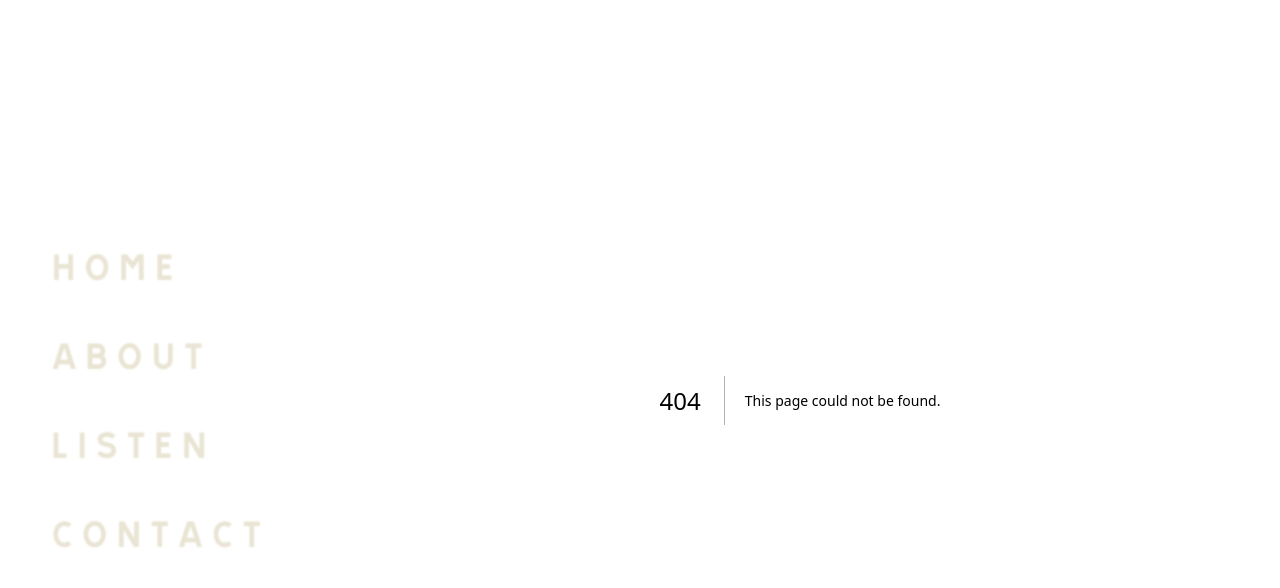
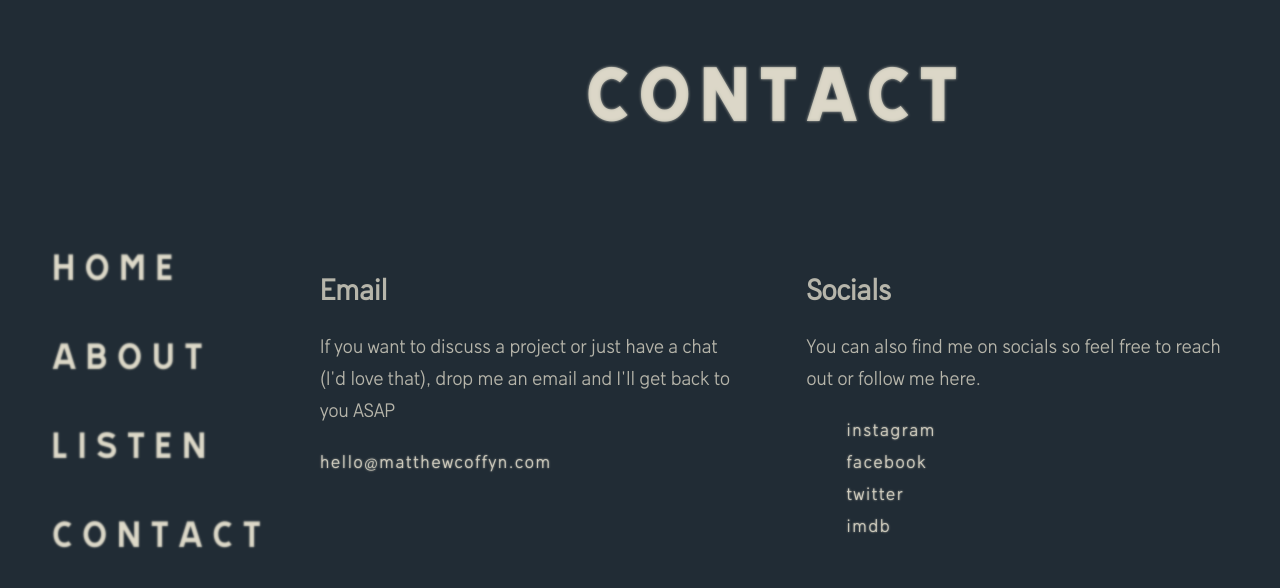
Before and after one commit to mattcoffyn/matthewcoffyndotcom, a Next.js app: page /contact in a window 1280 px wide. Before the commit this address had no page. Shown: the top 588 px of the page. Built offline with nearby package versions, Linux system fonts and the light colour scheme.

Commit message:
progress...

```diff
--- /dev/null
+++ b/app/components/BurnLink.js
@@ -0,0 +1,33 @@
+import Link from 'next/link';
+import { useState } from 'react';
+import styles from '../styles/nav.module.css';
+
+export default function BurnLink({ text, slug }) {
+  const [burn, setBurn] = useState(0);
+
+  const burnOut = (e) => {
+    setBurn(1);
+  };
+
+  const resetBurn = (e) => {
+    setBurn(0);
+  };
+  return (
+    <li
+      className={styles.navItem}
+      onMouseEnter={(e) => {
+        resetBurn(e);
+      }}
+    >
+      <Link
+        href={slug}
+        className={`${styles.navLink} ${burn ? styles.burnout : ``}`}
+        onClick={(e) => {
+          burnOut(e);
+        }}
+      >
+        {text}
+      </Link>
+    </li>
+  );
+}
--- a/app/components/Nav.js
+++ b/app/components/Nav.js
@@ -1,8 +1,9 @@
 'use client';
 
-import Link from 'next/link';
+import { useEffect, useState } from 'react';
+import { usePathname } from 'next/navigation';
 import localFont from 'next/font/local';
-import { useState } from 'react';
+import BurnLink from './BurnLink';
 import styles from '../styles/nav.module.css';
 
 const tratv = localFont({
@@ -15,47 +16,25 @@ const trats = localFont({
 });
 
 export default function Nav() {
-  const [burn, setBurn] = useState(0);
-
-  const burnOut = (e) => {
-    // e.target.classList.add(`${styles.burnout}`);
-    setBurn(1);
-    // setTimeout(() => {
-    //   setBurn(0);
-    // }, 1000);
-  };
-
-  const resetBurn = (e) => {
-    setBurn(0);
-    console.log('Mouse Enter');
-    // e.target.classList.remove(`${styles.burnout}`);
-  };
-
   return (
-    <aside
-      className={styles.navContainer}
-      onMouseEnter={(e) => {
-        resetBurn(e);
-      }}
-    >
-      <ul className={`${styles.nav} ${trats.className}`}>
-        <li className={`${styles.navItem} `}>
-          <Link href="/">Home</Link>
-        </li>
-        <li
-          className={`${styles.navItem} ${burn ? styles.burnout : ''} `}
-          onClick={(e) => {
-            burnOut(e);
-          }}
-        >
-          <Link href="/about">About</Link>
-        </li>
-        <li className={`${styles.navItem} `}>
-          <Link href="/listen">Listen</Link>
-        </li>
-        <li className={`${styles.navItem} `}>
-          <Link href="/contact">Contact</Link>
-        </li>
+    <aside className={`${styles.navContainer} ${trats.className}`}>
+      <ul className={styles.nav}>
+        <BurnLink
+          text="Home"
+          slug="/"
+        />
+        <BurnLink
+          text="About"
+          slug="/about"
+        />
+        <BurnLink
+          text="Listen"
+          slug="/listen"
+        />
+        <BurnLink
+          text="Contact"
+          slug="/contact"
+        />
       </ul>
     </aside>
   );
--- /dev/null
+++ b/app/contact/page.js
@@ -0,0 +1,79 @@
+import localFont from 'next/font/local';
+import styles from '../styles/contact.module.css';
+
+const trats = localFont({
+  src: '../fonts/TRATS.woff2',
+  display: 'swap',
+});
+
+const sans = localFont({
+  src: '../fonts/SwedenSansBook.woff2',
+  display: 'swap',
+});
+
+export default function Contact() {
+  return (
+    <section className={`${styles.contactGrid} ${trats.className}`}>
+      <h1 className={styles.title}>Contact</h1>
+      <div className={`${styles.email} ${sans.className}`}>
+        <h2>Email</h2>
+        <p>
+          If you want to discuss a project or just have a chat (I'd love that),
+          drop me an email and I'll get back to you ASAP
+        </p>
+        <a
+          href="mailto:hello@matthewcoffyn.com"
+          target="_blank"
+          rel="noopener noreferrer"
+        >
+          hello@matthewcoffyn.com
+        </a>
+      </div>
+      <div className={`${styles.links} ${sans.className}`}>
+        <h2>Socials</h2>
+        <p>
+          You can also find me on socials so feel free to reach out or follow me
+          here.
+        </p>
+        <ul>
+          <li>
+            <a
+              href="mailto:hello@matthewcoffyn.com"
+              target="_blank"
+              rel="noopener noreferrer"
+            >
+              instagram
+            </a>
+          </li>
+          <li>
+            <a
+              href="mailto:hello@matthewcoffyn.com"
+              target="_blank"
+              rel="noopener noreferrer"
+            >
+              facebook
+            </a>
+          </li>
+          <li>
+            <a
+              href="mailto:hello@matthewcoffyn.com"
+              target="_blank"
+              rel="noopener noreferrer"
+            >
+              twitter
+            </a>
+          </li>
+          <li>
+            <a
+              href="mailto:hello@matthewcoffyn.com"
+              target="_blank"
+              rel="noopener noreferrer"
+            >
+              imdb
+            </a>
+          </li>
+        </ul>
+      </div>
+    </section>
+  );
+}
--- /dev/null
+++ b/app/styles/contact.module.css
@@ -0,0 +1,53 @@
+.contactGrid {
+  display: grid;
+  grid-template-columns: 1fr 1fr;
+  gap: 4rem;
+  padding-right: 4vw;
+}
+
+.title {
+  grid-column: 1/3;
+  text-align: center;
+  font-size: 4rem;
+  text-shadow: 0px 0px 3px var(--reelText);
+  text-transform: uppercase;
+  letter-spacing: 0.5rem;
+}
+
+.email {
+  font-size: 1.2rem;
+  line-height: 2rem;
+}
+
+.links {
+  font-size: 1.2rem;
+  line-height: 2rem;
+}
+
+.links ul,
+.email a {
+  height: 320px;
+  list-style-type: none;
+  font-size: 1.1rem;
+  letter-spacing: 0.1rem;
+  /* text-align: center; */
+  pointer-events: none;
+}
+
+.links li,
+.email a {
+  transition: all 0.2s ease-in-out;
+  text-shadow: 0px 0px 2px var(--reelText);
+}
+
+.links a,
+.email a {
+  pointer-events: auto;
+  display: inline-block;
+}
+
+.links ul:hover li:not(:hover) {
+  /* opacity: 0.8; */
+  color: transparent;
+  text-shadow: 0px 0px 4px var(--reelText);
+}
--- a/app/styles/nav.module.css
+++ b/app/styles/nav.module.css
@@ -81,6 +81,12 @@
   }
 }
 
+@keyframes cancelBlackout {
+  100% {
+    opacity: 0;
+  }
+}
+
 .navContainer {
   top: 0;
   left: 0;
@@ -91,7 +97,7 @@
   justify-content: center;
   align-items: start;
   transition: all 0.1s ease-out;
-  pointer-events: none;
+  /* pointer-events: none; */
   background: none;
   z-index: 1;
 }
@@ -107,20 +113,25 @@
   list-style-type: none;
   pointer-events: none;
   background: none;
+  transition: opacity 0.5s ease-out;
 }
 
 .navItem {
+  margin: 1.5rem 0;
   font-size: 2rem;
   letter-spacing: 0.5rem;
-  padding: 1.5rem 0;
   text-transform: uppercase;
   pointer-events: auto;
+}
+
+.navLink {
+  padding: 1.5rem 0;
   opacity: 0.95;
   color: transparent;
   text-shadow: 0px 0px 2px var(--reelPrimary);
 }
 
-.nav:before {
+.blackout:before {
   content: '';
   position: absolute;
   top: 0;
@@ -135,21 +146,20 @@
   transition: opacity 0.5s ease-out;
 }
 
-.nav:hover .navItem:hover {
+.nav:hover .navLink:hover {
   animation: flicker 0.11s ease-in-out infinite alternate;
 }
 
-.nav:hover .navItem:not(:hover) {
+.nav:hover .navLink:not(:hover) {
   opacity: 0.8;
   color: transparent;
   text-shadow: 0px 0px 4px var(--reelText);
 }
-
-.nav:hover::before {
+/*
+.blackout:hover::before {
   opacity: 1;
-  background: rgba(0, 0, 0, 0.6);
   animation: bgflicker 0.11s ease-in-out infinite alternate;
-}
+} */
 
 .burnout {
   animation: dyingflicker 1s ease-in-out;
```
